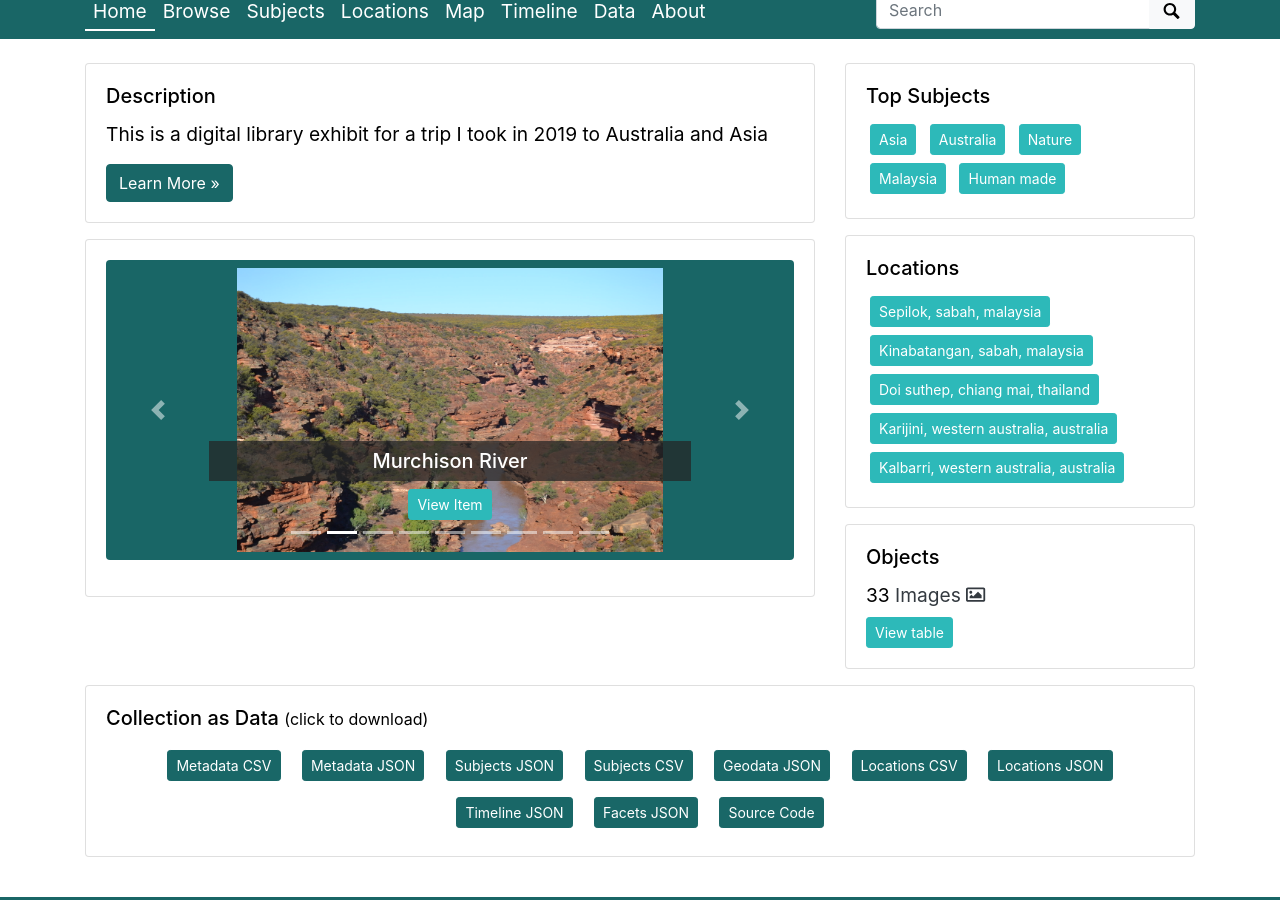
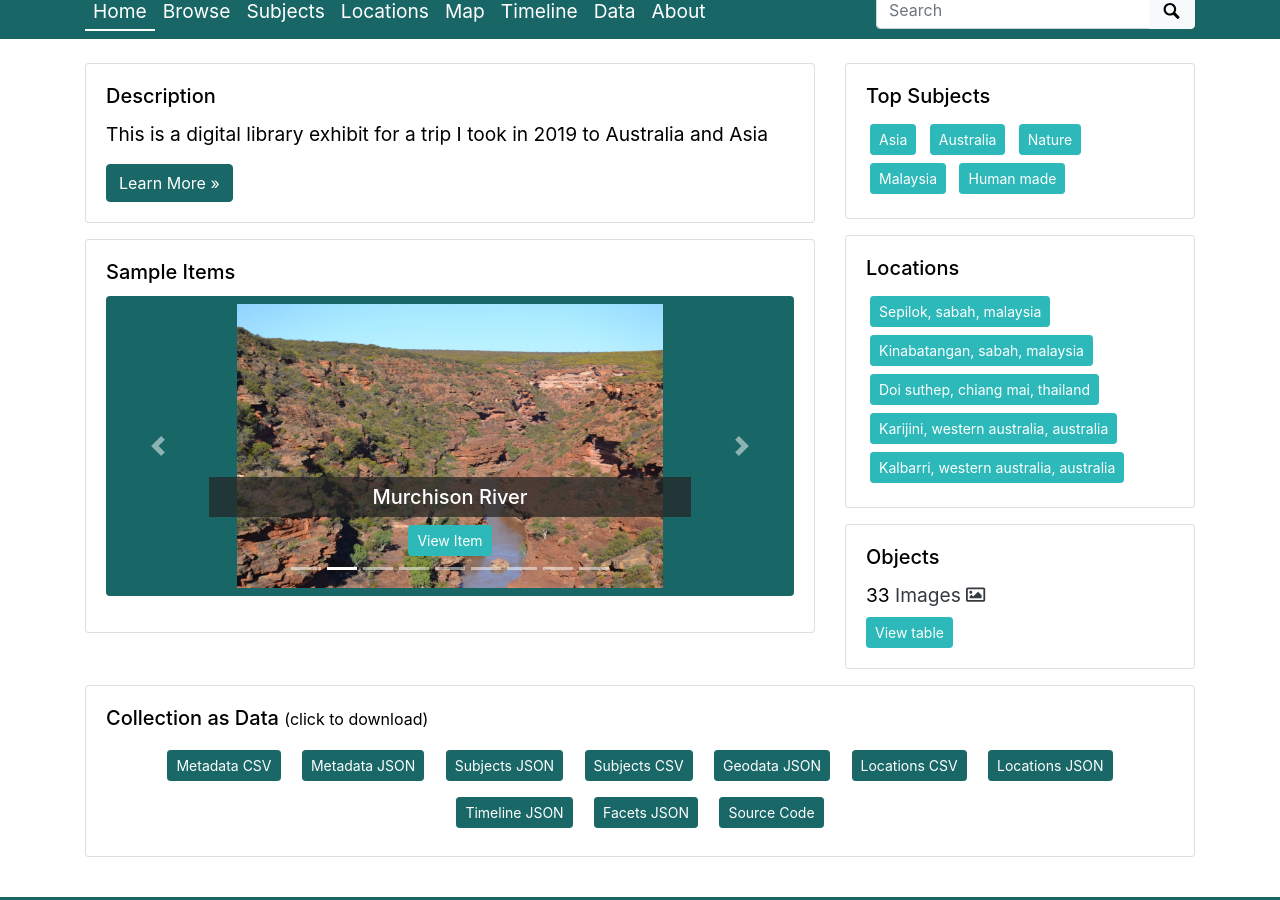
Before and after one commit to mikasmith97/final.github.io, a Jekyll site: the page built from index.md, in a window 1280 px wide and 900 px high, scrolled down 360 px. Built offline with Jekyll 4.4.1, drawn with Linux system fonts in a browser that asks for light colours.

Commit message:
Update carousel.html

```diff
--- a/_includes/index/carousel.html
+++ b/_includes/index/carousel.html
@@ -31,8 +31,9 @@
     #imageCarousel .carousel-item { height: {{ include.height | remove: 'px' | strip | default: '300' }}px; }
 </style>
 <div class="card mb-3">
-
+    {% if include.header %}<h5 class="card-header">{{ include.header }}</h5>{% endif %}
     <div class="card-body">
+        {% if include.title %}<h5 class="card-title">{{ include.title }}</h5>{% endif %}
 
         <div id="imageCarousel" class="carousel slide bg-bckgrnd rounded mb-3" data-ride="carousel">
             <ol id="carouselIndicators" class="carousel-indicators">
```
